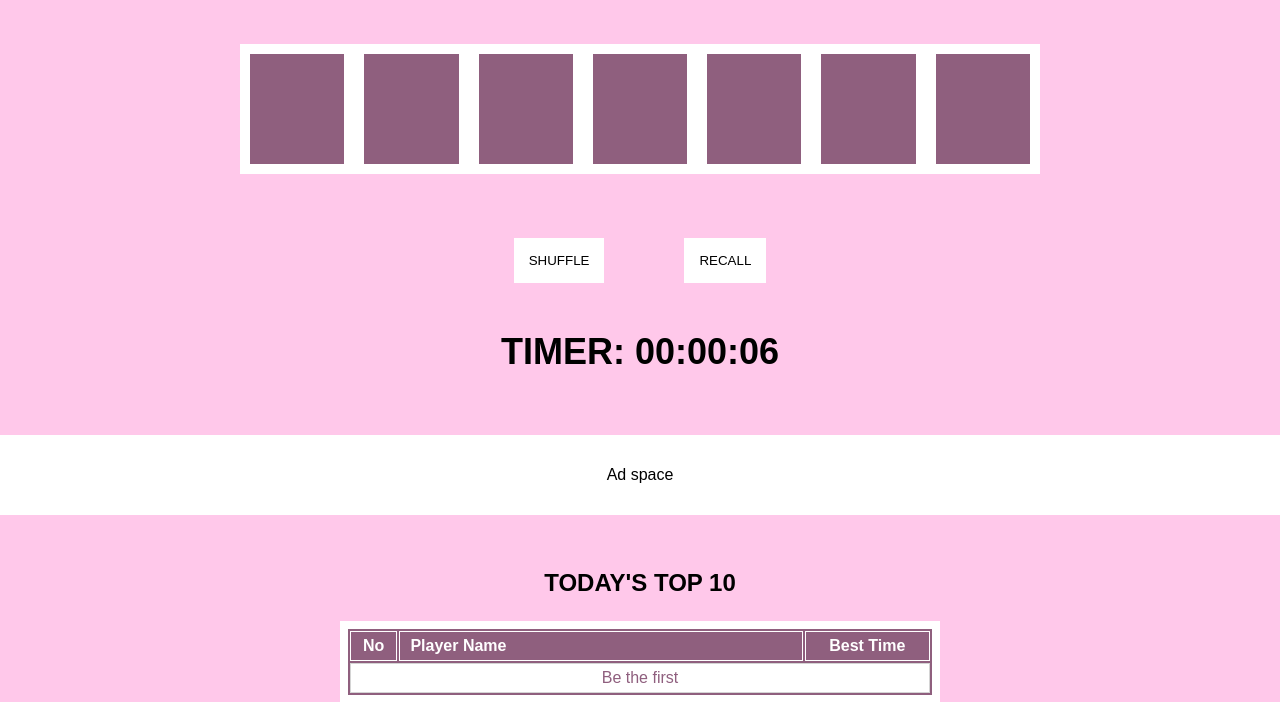
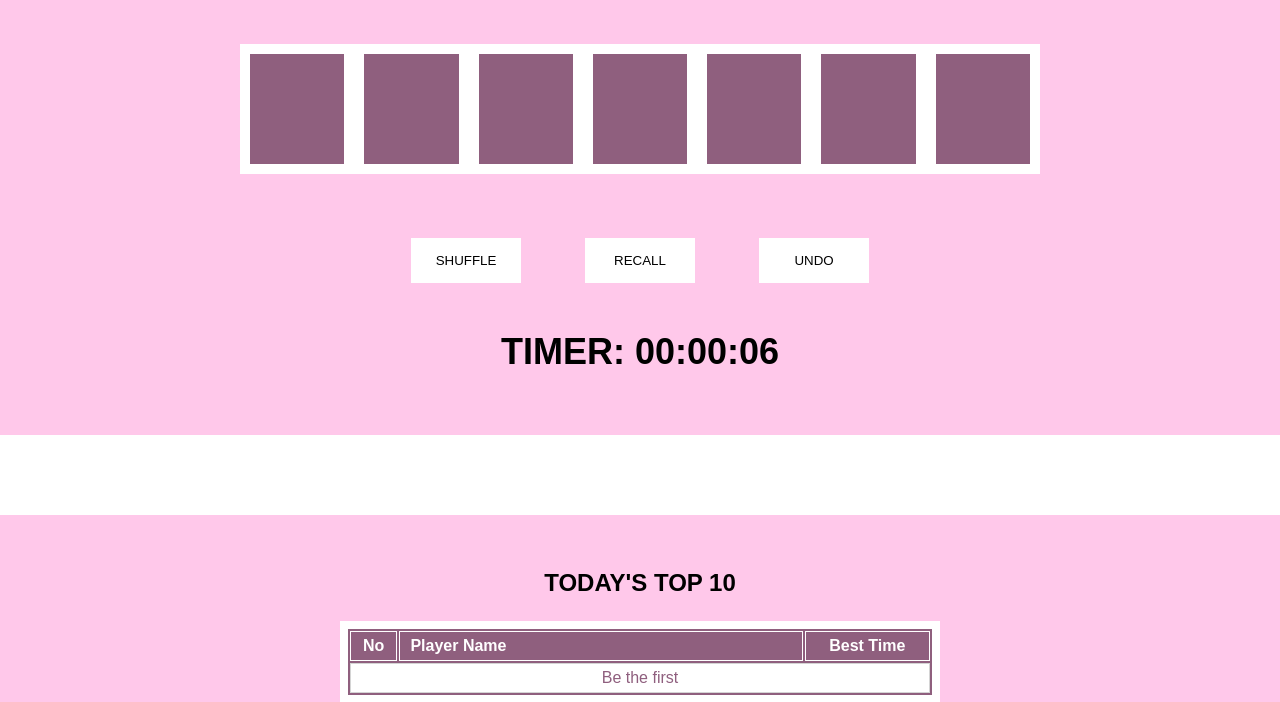
Before and after one commit to muhammad-r39/scramble, a PHP site: page / in a window 1280 px wide. Shown: the part 420-1122 px from the top of the page. Run offline with PHP 8.4, Linux system fonts and the light colour scheme; data that the repository does not hold is empty.

Commit message:
Add undo and integrate Google Ad.

```diff
--- a/index.php
+++ b/index.php
@@ -11,6 +11,9 @@ require_once 'admin/session.php';
     <link rel="stylesheet" href="./styles.css" />
     <link rel="icon" href="assets/favicon.png" />
     <base href="./">
+    <!-- Load AdSense script -->
+    <script async src="https://pagead2.googlesyndication.com/pagead/js/adsbygoogle.js?client=ca-pub-1124471525205689"
+     crossorigin="anonymous"></script>
   </head>
   <body>
     <main>
@@ -62,11 +65,20 @@ require_once 'admin/session.php';
           <div class="action">
             <button id="shuffle">SHUFFLE</button>
             <button id="recall">RECALL</button>
+            <button id="undo">UNDO</button>
           </div>
           <div class="timer">TIMER: <span class="time-count">00</span></div>
         </div>
       </section>
-      <section class="add-space">Ad space</section>
+      <section class="add-space">
+        <!-- Ad unit placeholder -->
+        <ins class="adsbygoogle"
+         style="display:block"
+         data-ad-client="ca-pub-1124471525205689"
+         data-ad-slot="6542816481"
+         data-ad-format="auto"
+         data-full-width-responsive="true"></ins>
+      </section>
       <section class="top-players">
         <div class="container">
           <h2>Today's Top 10</h2>
@@ -193,5 +205,8 @@ require_once 'admin/session.php';
     <script src="./scripts/game.js"></script>
     <script src="./scripts/init.js"></script>
     <script src="./scripts/auth.js"></script>
+    <script>
+     (adsbygoogle = window.adsbygoogle || []).push({});
+    </script>
   </body>
 </html>
--- a/scripts/game.js
+++ b/scripts/game.js
@@ -172,14 +172,33 @@ function handleDragOver(e) {
   e.preventDefault();
 }
 
+let dragHistory = [];
+
 function handleDrop(e) {
   e.preventDefault();
+
   let draggedSlotId = e.dataTransfer.getData("text");
   let draggedElement = document.querySelector(
     `[data-letter-index='${draggedSlotId}']`
   );
 
-  placeLetterInEmptySlot(draggedElement);
+  if (!draggedElement) return;
+
+  let emptySlot = [
+    ...document.querySelectorAll(".word-assembly .slot .slot-wrapper"),
+  ].find((slot) => slot.children.length === 0);
+
+  if (emptySlot) {
+    // Save the original slot before moving
+    let originalSlot = draggedElement.closest(".slot");
+
+    emptySlot.appendChild(draggedElement);
+
+    // Store in history with exact original slot reference
+    dragHistory.push({ letter: draggedElement, originalSlot: originalSlot });
+  }
+
+  calculatePointsAndWord();
 }
 
 // Place Letter
@@ -421,3 +440,16 @@ document.getElementById("recall").addEventListener("click", () => {
   currentWord = "";
   updatePlayerScore(0);
 });
+
+// Undo
+document.getElementById("undo").addEventListener("click", () => {
+  if (dragHistory.length === 0) return; // Stop if no history
+
+  let lastMove = dragHistory.pop(); // Get last dragged letter
+
+  if (lastMove && lastMove.originalSlot) {
+    lastMove.originalSlot.appendChild(lastMove.letter); // Move back to original slot
+  }
+  calculatePointsAndWord();
+  updatePlayerScore();
+});
--- a/styles.css
+++ b/styles.css
@@ -202,7 +202,7 @@ main {
 
 .action {
   display: flex;
-  gap: 5rem;
+  gap: 4rem;
   justify-content: center;
   align-items: center;
   margin-top: 4rem;
@@ -214,6 +214,7 @@ main {
   padding: 15px;
   border: none;
   cursor: pointer;
+  width: 110px;
 }
 
 .timer {
@@ -223,12 +224,12 @@ main {
 }
 
 .add-space {
-  display: flex;
-  justify-content: center;
-  align-items: center;
+  width: 100%;
+  max-width: 100%;
   height: 80px;
   background-color: #fff;
-  margin: 0 0 1.5rem;
+  margin: 0 auto 1.5rem;
+  text-align: center;
 }
 
 .top-players h2 {
```
